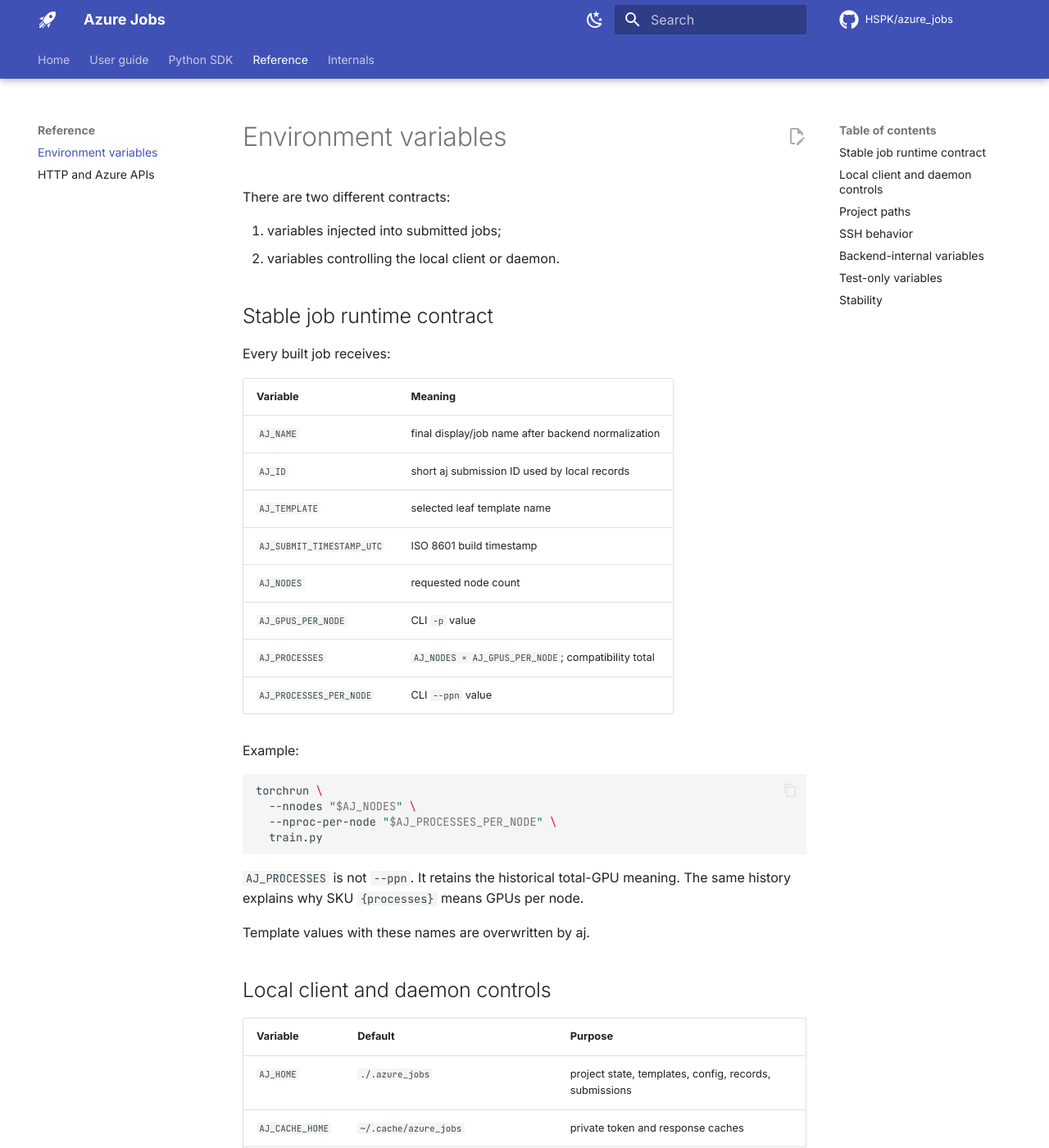
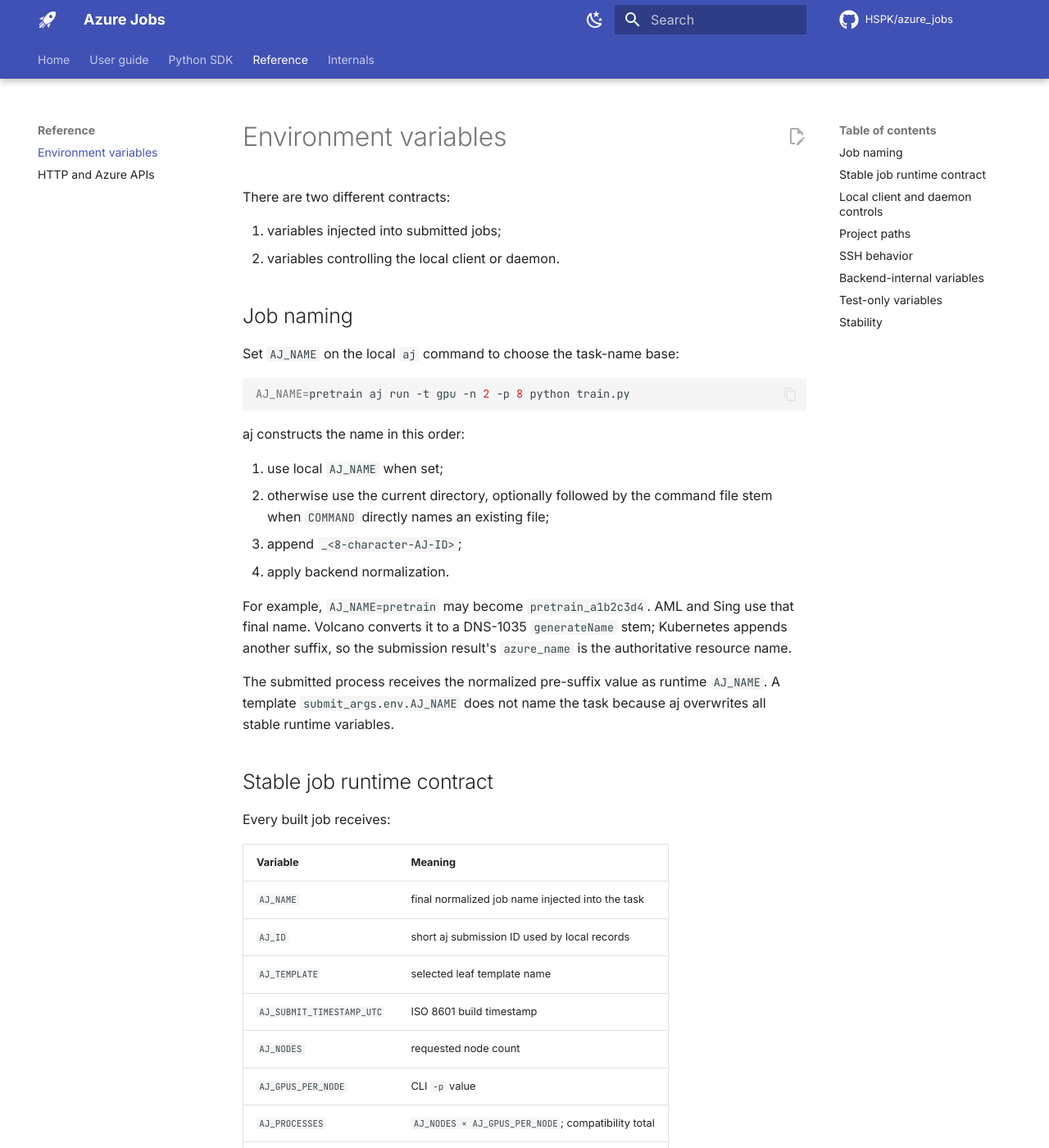
Before and after one commit to HSPK/azure_jobs, an MkDocs documentation site: the page built from docs/environment.md, in a window 1280 px wide and 1400 px high. Shown: the whole window at 82% size. Built offline with MkDocs 1.6.1 and Material for MkDocs 9.7.7, drawn with Linux system fonts in a browser that asks for light colours; comment, search, counter and statistics services are not loaded; some of the changed text lies outside the part shown.

Commit message:
docs: explain AJ task naming and runtime variables (#14)
Document AJ_NAME base resolution, AJ ID and backend suffixes, Volcano generated names, and the stable runtime AJ_* contract in user docs and the bundled Agent Skill.

Co-authored-by: Copilot <223556219+Copilot@users.noreply.github.com>

````diff
--- a/docs/environment.md
+++ b/docs/environment.md
@@ -5,13 +5,38 @@ There are two different contracts:
 1. variables injected into submitted jobs;
 2. variables controlling the local client or daemon.
 
+## Job naming
+
+Set `AJ_NAME` on the local `aj` command to choose the task-name base:
+
+```bash
+AJ_NAME=pretrain aj run -t gpu -n 2 -p 8 python train.py
+```
+
+aj constructs the name in this order:
+
+1. use local `AJ_NAME` when set;
+2. otherwise use the current directory, optionally followed by the command
+   file stem when `COMMAND` directly names an existing file;
+3. append `_<8-character-AJ-ID>`;
+4. apply backend normalization.
+
+For example, `AJ_NAME=pretrain` may become `pretrain_a1b2c3d4`. AML and Sing
+use that final name. Volcano converts it to a DNS-1035 `generateName` stem;
+Kubernetes appends another suffix, so the submission result's `azure_name` is
+the authoritative resource name.
+
+The submitted process receives the normalized pre-suffix value as runtime
+`AJ_NAME`. A template `submit_args.env.AJ_NAME` does not name the task because
+aj overwrites all stable runtime variables.
+
 ## Stable job runtime contract
 
 Every built job receives:
 
 | Variable | Meaning |
 | --- | --- |
-| `AJ_NAME` | final display/job name after backend normalization |
+| `AJ_NAME` | final normalized job name injected into the task |
 | `AJ_ID` | short aj submission ID used by local records |
 | `AJ_TEMPLATE` | selected leaf template name |
 | `AJ_SUBMIT_TIMESTAMP_UTC` | ISO 8601 build timestamp |
@@ -43,7 +68,7 @@ Template values with these names are overwritten by aj.
 | `AJ_RUNTIME_DIR` | `$XDG_RUNTIME_DIR/aj` or a user-scoped fallback | daemon socket, spawn lock, log |
 | `AJ_DEBUG` | unset | debug logging and full local/remote tracebacks |
 | `AJ_OUTPUT` | `rich` | force `rich` or `json` output |
-| `AJ_NAME` | derived from directory/command | override the job-name base; aj still adds the short ID |
+| `AJ_NAME` | derived from directory/command | local job-name base; aj appends the short ID and normalizes it |
 | `AJ_SHIP_SSH` | enabled | set `0`, `false`, `no`, or `off` to stop native SSH whitelist shipping |
 | `AJ_AMLT_TIMEOUT` | `1800` | seconds allowed for daemon-side `amlt run` |
 | `AJ_LOG_LEVEL` | `WARNING` | daemon Python log level |
````
Also changed, not shown: docs/submitting.md (+19 -0 lines), skills/azure-jobs/SKILL.md (+21 -7 lines), skills/azure-jobs/references/job-operations.md (+46 -0 lines), skills/azure-jobs/references/templates.md (+8 -0 lines), 1 other file.
